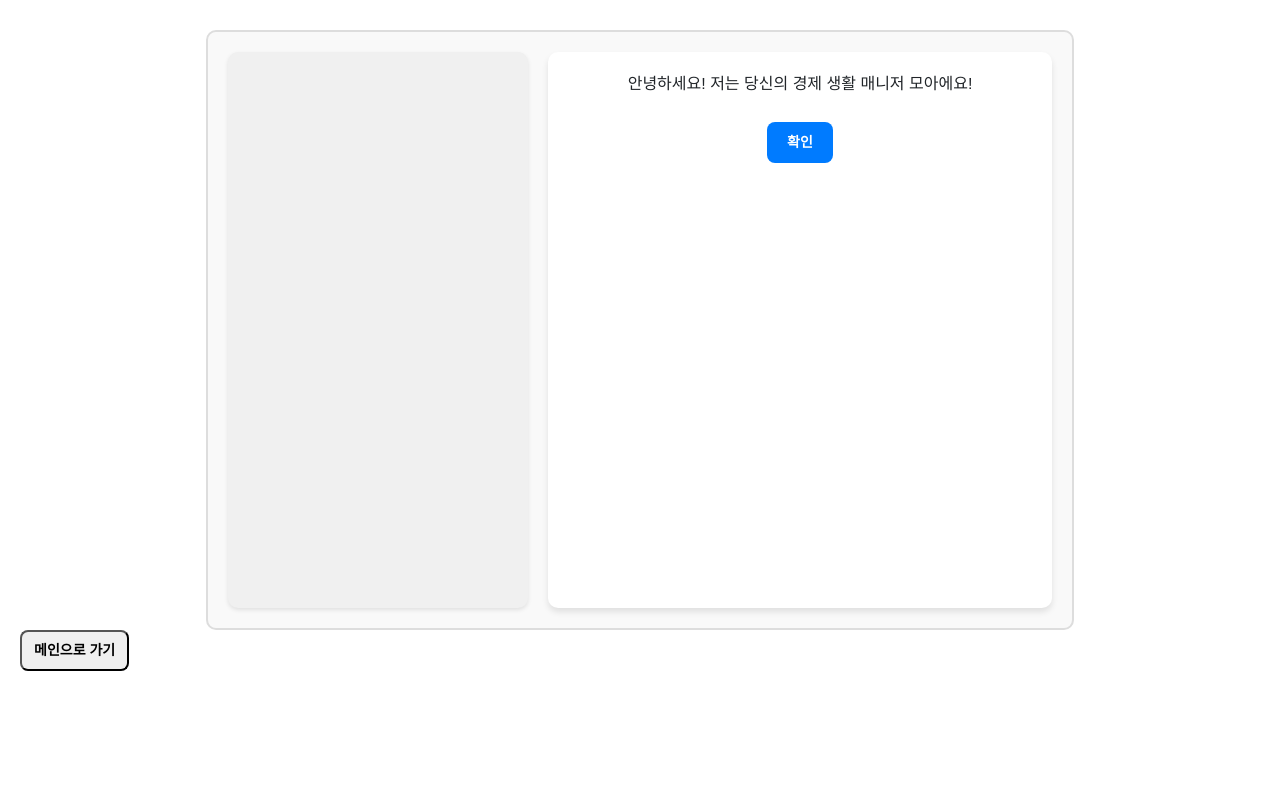
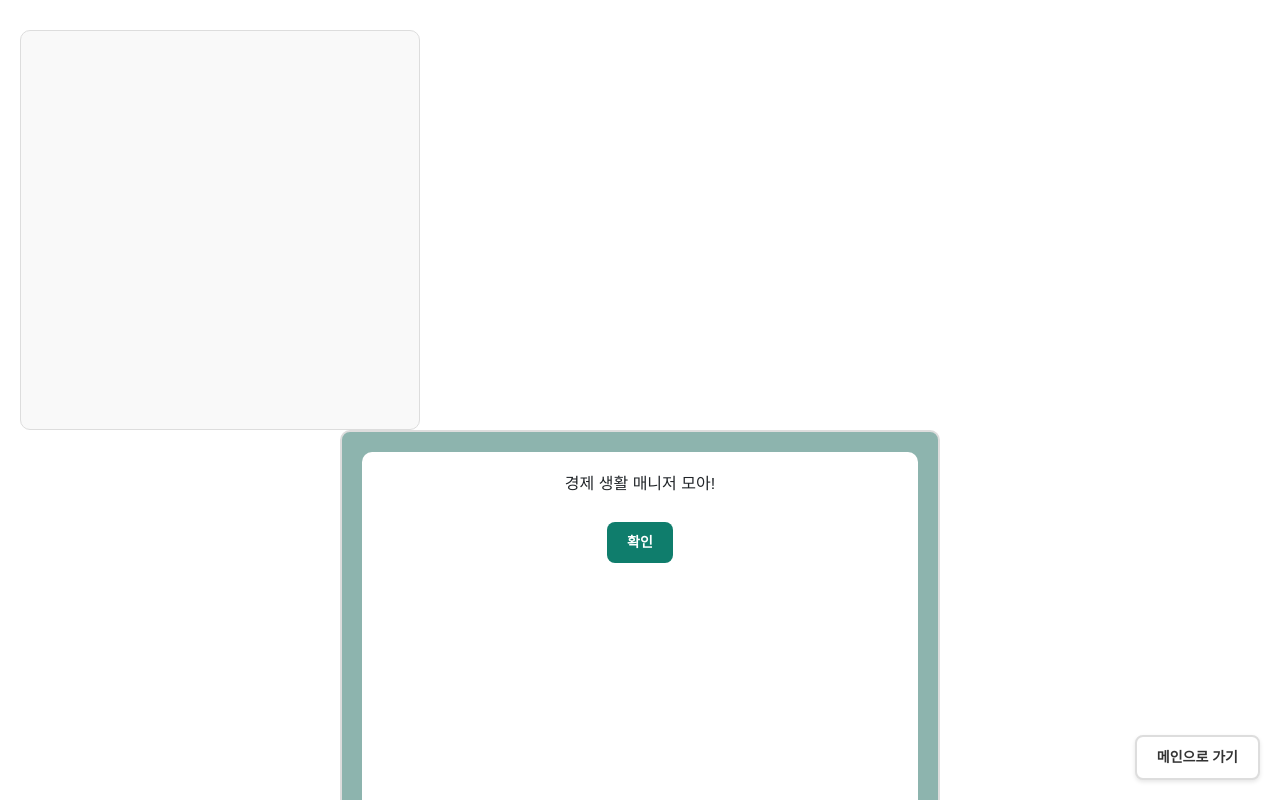
Before and after one commit to somsomi3/moA_bank, a Vue app in the folder front/: page /HelloView in a window 1280 px wide. Shown: the top 800 px of the page. Built offline with nearby package versions, Linux system fonts and the light colour scheme.

Commit message:
fix: css수정(회원가입, 메인)

```diff
--- a/front/package.json
+++ b/front/package.json
@@ -21,7 +21,7 @@
   },
   "devDependencies": {
     "@vitejs/plugin-vue": "^5.1.4",
-    "vite": "^6.0.0",
+    "vite": "^5.4.11",
     "vite-plugin-vue-devtools": "^7.5.4"
   }
 }
--- a/front/src/components/HomePage.vue
+++ b/front/src/components/HomePage.vue
@@ -81,7 +81,11 @@
         <div class="banner-text ms-lg-5">
           <h1 class="fs-2 fw-bold banner-heading">당신의 경제 생활 매니저, moA</h1>
           <p class="fs-6 text-secondary mt-2">경제적인 삶을 위한 맞춤형 금융 솔루션</p>
-          <button class="btn2 btn-primary btn-lg mt-3" @click="navigate('start')">지금 시작하기</button>
+          <div class="button-container">
+            <button class="btn2" @click="navigate('start')">리포터 시작하기</button>
+            <button class="btn3" @click="navigate('start')">지금 우리지역은</button>
+          </div>
+
         </div>
       </div>
     </div>
@@ -308,15 +312,35 @@ const features = [
   display: block;
 }
 
-.btn2 {
+.button-container {
+  display: flex; /* 버튼을 가로로 배치 */
+  justify-content: center; /* 가로 중앙 정렬 */
+  gap: 20px; /* 버튼 간 간격 */
+  margin-top: 40px; /* 위에서 떨어진 간격 */
+}
+
+.btn2,
+.btn3 {
   padding: 12px 30px;
-  background-color: #4c8a81;
   color: white;
   border: none;
   border-radius: 5px;
   cursor: pointer;
   font-size: 16px;
   font-weight: bold;
+  width: 300px;
+  height: 280px;
+  display: flex;
+  align-items: center; /* 텍스트 세로 중앙 정렬 */
+  justify-content: center; /* 텍스트 가로 중앙 정렬 */
+}
+
+.btn2 {
+  background-color: #4c8a81; /* 첫 번째 버튼 색상 */
+}
+
+.btn3 {
+  background-color: #7299cb; /* 두 번째 버튼 색상 */
 }
 
 .btn2:hover {
--- a/front/src/stores/counter.js
+++ b/front/src/stores/counter.js
@@ -5,7 +5,7 @@ import { useRouter } from 'vue-router'
 import DetailView from '@/views/DetailView.vue'
 export const useCounterStore = defineStore('counter', () => {
   const communities = ref([])
-  const API_URL = "http://127.0.0.1:8000/"
+  const API_URL = "http://127.0.0.1:8000"
   const token = ref(null)
 
   const isLogin = computed(() => {
--- a/front/src/views/ArticleView.vue
+++ b/front/src/views/ArticleView.vue
@@ -1,5 +1,5 @@
 <template>
-  <div class="board-container">
+  <div class="survey-container">
     <h1 class="board-title">자유게시판</h1>
     <RouterLink :to="{ name: 'CreateView2' }" class="create-button">새 글 작성</RouterLink>
     <ArticleList />
@@ -23,13 +23,29 @@ onMounted(() => {
 <style scoped>
 /* 전체 컨테이너 스타일 */
 .board-container {
-  max-width: 800px;
-  margin: 0 auto;
+  display: flex; /* 왼쪽과 오른쪽 박스를 가로로 배치 */
+  align-items: center; /* 수직 중앙 정렬 */
+  justify-content: center; /* 전체 컨테이너 중앙 정렬 */
+  gap: 20px; /* 왼쪽과 오른쪽 박스 간격 */
+  width: 100%;
   padding: 20px;
-  font-family: 'Noto Sans KR', Arial, sans-serif;
-  background-color: #f8f9fa;
-  border-radius: 12px;
-  box-shadow: 0 4px 8px rgba(0, 0, 0, 0.1);
+  box-sizing: border-box;
+}
+
+.survey-container {
+  flex: 2;
+  display: flex;
+  flex-direction: column; /* 세로 방향 배치 */
+  align-items: center; /* 중앙 정렬 */
+  justify-content: flex-start; /* 위쪽에 맞춤 */
+  border: 2px solid #ddd;
+  border-radius: 10px;
+  width: 600px; /* 고정된 너비 */
+  height: 900px; /* 고정된 높이 */
+  margin: 0 auto; /* 화면 중앙 정렬 */
+  background-color: #8db4ae; /* 흰색 배경 */
+  padding: 20px;
+  box-sizing: border-box; /* 패딩을 포함한 박스 크기 계산 */
 }
 
 /* 제목 스타일 */
--- a/front/src/views/HelloView.vue
+++ b/front/src/views/HelloView.vue
@@ -1,7 +1,13 @@
 <template>
+<div class="contaiver">
+
+
+  <div class="left-box">
+
+  </div>
   <div class="survey-container">
     <!-- 왼쪽 배너 -->
-    <aside class="input-summary" v-show="!showReport">
+    <!-- <aside class="input-summary" v-show="!showReport">
   <ul>
     <li v-if="userData.nickname" class="circle-item">{{ userData.nickname }}</li>
     <li v-if="userData.username" class="circle-item">{{ userData.username }}</li>
@@ -15,7 +21,7 @@
     <li v-if="userData.job" class="circle-item">{{ userData.job }}</li>
     <li v-if="userData.desire_period" class="circle-item">{{ userData.desire_period }}개월</li>
   </ul>
-</aside>
+</aside> -->
 
 
 
@@ -182,6 +188,7 @@
    <!-- 메인으로 가기 버튼 -->
       <button @click="goToMain" class="main-button">메인으로 가기</button>
 
+</div>
 
 </template>
 
@@ -201,8 +208,8 @@ const goToMain = () => {
 
 // 메시지 리스트
 const messages = [
-  "안녕하세요! 저는 당신의 경제 생활 매니저 모아에요!",
-  "저는 당신께서 제공해주는 간단한 정보들을 바탕으로 경제 생활에 대한 리포트를 만들어 드릴거에요!",
+  "경제 생활 매니저 모아!",
+  "회원가입을 통한 경제 생활 리포트 생성",
   "닉네임, 아이디, 비밀번호를 입력해주세요.",
   "성별을 선택해주세요.",
   "나이, 지역, 주거래 은행을 입력해주세요.",
@@ -667,67 +674,52 @@ watch(recommendations, (newRecommendations) => {
 </script>
 
 <style scoped>
+/* 전체 컨테이너 */
+.container {
+  display: flex; /* 왼쪽과 오른쪽 박스를 가로로 배치 */
+  align-items: center; /* 수직 중앙 정렬 */
+  justify-content: center; /* 전체 컨테이너 중앙 정렬 */
+  gap: 20px; /* 왼쪽과 오른쪽 박스 간격 */
+  width: 100%;
+  padding: 20px;
+  box-sizing: border-box;
+}
 .survey-container {
+  flex: 2;
   display: flex;
-  flex-wrap: nowrap; /* 줄바꿈 허용하지 않음 */
+  flex-direction: column; /* 세로 방향 배치 */
+  align-items: center; /* 중앙 정렬 */
+  justify-content: flex-start; /* 위쪽에 맞춤 */
   border: 2px solid #ddd;
   border-radius: 10px;
+  width: 600px; /* 고정된 너비 */
+  height: 900px; /* 고정된 높이 */
+  margin: 0 auto; /* 화면 중앙 정렬 */
+  background-color: #8db4ae; /* 흰색 배경 */
   padding: 20px;
-  gap: 20px;
-  background-color: #f9f9f9;
-  width: 70%; /* 전체 화면의 70%를 사용 */
-  height: 600px; /* 고정된 전체 높이 */
-  margin: 0 auto; /* 중앙 정렬 */
-}
-/* 왼쪽 배너 스타일 */
-.input-summary {
-  width: 300px; /* 고정된 왼쪽 영역 너비 */
-  background-color: #f0f0f0;
-  border-radius: 10px;
-  padding: 20px;
-  box-shadow: 0 2px 4px rgba(0, 0, 0, 0.1);
-  overflow: auto; /* 스크롤 가능 */
-}
-.input-summary ul {
-  list-style: none;
-  padding: 0;
-  display: flex;
-  flex-wrap: wrap; /* 줄바꿈 허용 */
-  gap: 20px; /* 원 사이 간격 */
-  justify-content: center; /* 가운데 정렬 */
-}
-.input-summary h3 {
-  font-size: 18px;
-  color: #007bff;
-  margin-bottom: 15px;
-  text-align: center;
+  box-sizing: border-box; /* 패딩을 포함한 박스 크기 계산 */
 }
 
-.input-summary li {
-  width: 120px; /* 고정된 타원의 가로 크기 */
-  height: 80px; /* 고정된 타원의 세로 크기 */
+.left-box {
+  flex: 1; /* 왼쪽 박스가 비율에 맞게 공간 차지 */
+  background-color: #f9f9f9; /* 배경색 */
+  border: 1px solid #ddd; /* 테두리 */
+  border-radius: 10px; /* 둥근 모서리 */
+  padding: 20px; /* 내부 여백 */
+  font-size: 16px;
+  color: #333;
+  font-weight: bold;
   display: flex;
-  align-items: center;
-  justify-content: center;
-  background-color: #ffffff; /* 흰색 배경 */
-  border-radius: 50% 40%; /* 비대칭 타원형 */
-  box-shadow: 0 1px 3px rgba(0, 0, 0, 0.1); /* 부드러운 그림자 */
-  font-size: 14px;
-  font-weight: bold;
-  color: #333;
-  border: 2px solid #007bff; /* 파란색 테두리 */
-  transition: transform 0.2s ease, background-color 0.2s ease;
+  align-items: center; /* 텍스트 세로 중앙 정렬 */
+  justify-content: center; /* 텍스트 가로 중앙 정렬 */
+  min-height: 400px; /* 최소 높이 */
+  max-width: 400px; /* 왼쪽 박스 너비 제한 */
 }
 
-.input-summary li:hover {
-  transform: scale(1.1); /* 호버 시 확대 */
-  background-color: #f0f8ff; /* 호버 시 배경색 변화 */
-}
-
-/* 메인 설문지 영역 스타일 */
-/* 메인 설문지 영역 스타일 */
+/* 설문지 영역 */
 .form-area {
-  flex: 1;
+  width: 100%; /* 고정된 너비 */
+  height: 100%; /* 고정된 높이 */
   display: flex;
   flex-direction: column;
   align-items: center;
@@ -735,61 +727,84 @@ watch(recommendations, (newRecommendations) => {
   background-color: white;
   border-radius: 10px;
   padding: 20px;
-  box-shadow: 0 4px 6px rgba(0, 0, 0, 0.1);
-  overflow: auto; /* 스크롤 가능 */
+  overflow-y: auto; /* 세로 스크롤 가능 */
+  box-sizing: border-box; /* 패딩 포함한 크기 계산 */
 }
 
+/* 입력 필드 */
 .input {
-  width: 80%;
-  margin: 10px 0;
+  width: 100%; /* 입력 필드 너비 */
+  max-width: 620px; /* 입력 필드 최대 너비 */
+  margin: 20px 0;
   padding: 10px;
   border: 1px solid #ddd;
   border-radius: 8px;
+  box-sizing: border-box; /* 패딩 포함한 크기 계산 */
 }
 
-
+/* 다음 버튼 */
 .next-button {
   margin-top: 10px;
   padding: 10px 20px;
   border: none;
   border-radius: 8px;
-  background-color: #007bff;
+  background-color: #0f7d6c;
   color: white;
   font-weight: bold;
   cursor: pointer;
+  box-sizing: border-box; /* 패딩 포함한 크기 계산 */
 }
 
 .next-button:hover {
-  background-color: #0056b3;
+  background-color: #0f7d6c;
 }
 
-
+/* 차트 컨테이너 */
 .chartsize {
-  display: flex; /* 차트를 가로로 나열 */
-  flex-wrap: wrap; /* 화면 크기에 따라 차트가 줄 바꿈될 수 있도록 설정 */
-  justify-content: space-between; /* 차트 간 간격을 균등 분배 */
-  gap: 20px; /* 차트 사이의 간격 */
+  display: flex;
+  flex-direction: column; /* 차트를 세로로 배치 */
+  align-items: center;
+  justify-content: flex-start;
+  gap: 20px; /* 차트 사이 간격 */
   padding: 20px;
+  width: 100%; /* 고정된 너비 */
+  box-sizing: border-box; /* 패딩 포함한 크기 계산 */
 }
 
+/* 차트 제목 */
 .chartsize h3 {
   text-align: center;
   font-size: 16px;
   margin-bottom: 10px;
-  width: 100%; /* 제목은 각 줄의 전체 너비를 차지 */
+  width: 100%;
 }
 
-.chartsize > * {
-  flex: 1 1 calc(33.333% - 20px); /* 차트가 3등분으로 배치되도록 설정 */
-  max-width: calc(33.333% - 20px); /* 각 차트 최대 너비 제한 */
-  display: flex;
-  flex-direction: column; /* 제목과 차트를 세로로 배치 */
-  align-items: center;
+/* 차트 */
+.chartsize canvas {
+  width: 100%; /* 차트 너비를 부모에 맞춤 */
+  height: auto; /* 높이를 자동으로 조정 */
 }
 
-.chartsize canvas {
-  width: 100% !important; /* 차트 크기를 부모 컨테이너에 맞춤 */
-  height: auto !important; /* 비율을 유지하며 높이를 자동 조정 */
+.main-button {
+  position: absolute; /* 부모 요소 기준 위치 */
+  bottom: 20px; /* 아래쪽 20px 간격 */
+  right: 20px; /* 오른쪽 20px 간격 */
+  padding: 10px 20px;
+  border: 2px solid #ddd;
+  border-radius: 8px;
+  background-color: #ffffff;
+  color: #333;
+  font-weight: bold;
+  cursor: pointer;
+  box-shadow: 0 2px 4px rgba(0, 0, 0, 0.1); /* 그림자 효과 */
+  transition: all 0.3s ease; /* 부드러운 전환 효과 */
 }
 
+.main-button:hover {
+  background-color: #f0f0f0;
+  border-color: #bbb;
+}
+
+
+
 </style>
```
Also changed, not shown: 1 other file (tests, documents, lock files or other folders).
